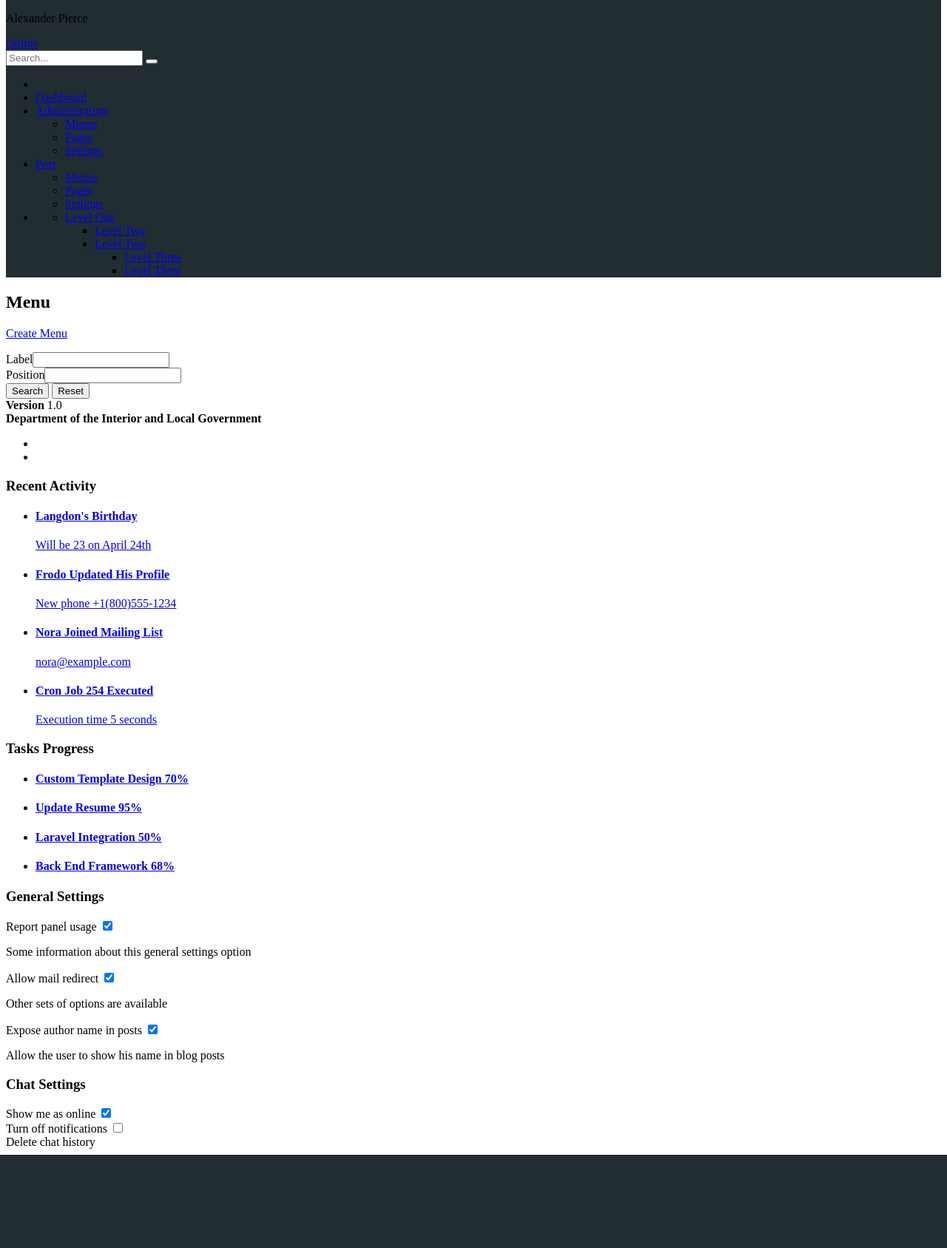
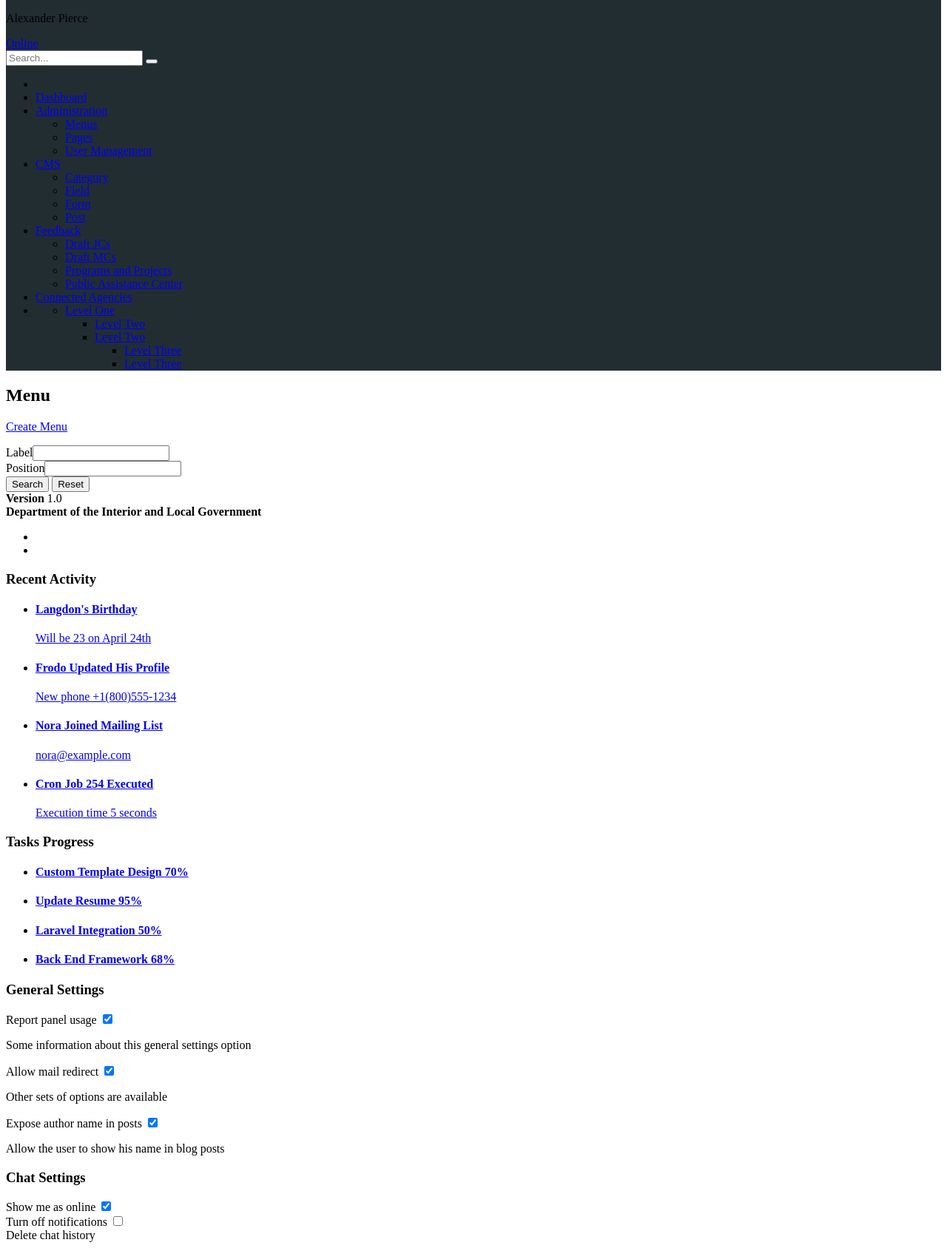
Before and after one commit to RiinSeresuto/web-extension, a Yii app: template backend/views/menu/index.php in a window 1280 px wide. Shown: the part 3700-5387 px from the top of the page at 74% size. Before the commit the page ends 5261 px from the top, so only its background shows below. Run offline with PHP 8.4 and a stand-in for Yii, Linux system fonts and the light colour scheme; the template is opened without the code that fills it, so the values that code supplies are empty; form fields are guessed from the names that the template uses; some libraries are stand-ins or nearby versions.

Commit message:
added ref for the menus

```diff
--- a/backend/views/layouts/left.php
+++ b/backend/views/layouts/left.php
@@ -62,25 +62,40 @@ use yii\bootstrap\Nav;
             <li class="treeview">
                 <!--Dashboard-->
                 <li>
-                    <a href="#"><span>Dashboard</span></i></a>
+                    <a href="#"><i class="fa fa-circle-o"></i><span>Dashboard</span></i></a>
                 </li>
                 <!--Administration-->
                 <li>
-                    <a href="#"><i class="fa fa-gauge"></i><span>Administration</span><i class="fa fa-angle-left pull-right"></i></a>
+                    <a href="#"><i class="fa fa-circle-o"></i><span>Administration</span><i class="fa fa-angle-left pull-right"></i></a>
                     <ul class="treeview-menu">
                             <li><a href="menu"><i class="fa fa-circle-o"></i> Menus</a></li>
-                            <li><a href="#"><i class="fa fa-circle-o"></i> Pages</a></li>
-                            <li><a href="#"><i class="fa fa-circle-o"></i> Settings</a></li>
+                            <li><a href="pages"><i class="fa fa-circle-o"></i> Pages</a></li>
+                            <li><a href="#"><i class="fa fa-circle-o"></i> User Management</a></li>
                         </ul>
                 </li>
 
                 <li>
-                    <a href="#"><i class="fa fa-user-cog"></i><span>Post</span><i class="fa fa-angle-left pull-right"></i></a>
+                    <a href="#"><i class="fa fa-circle-o"></i><span>CMS</span><i class="fa fa-angle-left pull-right"></i></a>
                     <ul class="treeview-menu">
-                            <li><a href="#"><i class="fa fa-circle-o"></i> Menus</a></li>
-                            <li><a href="#"><i class="fa fa-circle-o"></i> Pages</a></li>
-                            <li><a href="#"><i class="fa fa-circle-o"></i> Settings</a></li>
+                            <li><a href="category"><i class="fa fa-circle-o"></i> Category</a></li>
+                            <li><a href="field"><i class="fa fa-circle-o"></i> Field</a></li>
+                            <li><a href="form"><i class="fa fa-circle-o"></i> Form</a></li>
+                            <li><a href="post"><i class="fa fa-circle-o"></i> Post</a></li>
                         </ul>
+                </li>
+
+                <li>
+                    <a href="#"><i class="fa fa-circle-o"></i><span>Feedback</span><i class="fa fa-angle-left pull-right"></i></a>
+                    <ul class="treeview-menu">
+                            <li><a href="#"><i class="fa fa-circle-o"></i> Draft JCs</a></li>
+                            <li><a href="#"><i class="fa fa-circle-o"></i> Draft MCs</a></li>
+                            <li><a href="#"><i class="fa fa-circle-o"></i> Programs and Projects</a></li>
+                            <li><a href="#"><i class="fa fa-circle-o"></i> Public Assistance Center</a></li>
+                        </ul>
+                </li>
+
+                <li>
+                    <a href="agency"><i class="fa fa-circle-o"></i><span>Connected Agencies</span></i></a>
                 </li>
 
 
```
